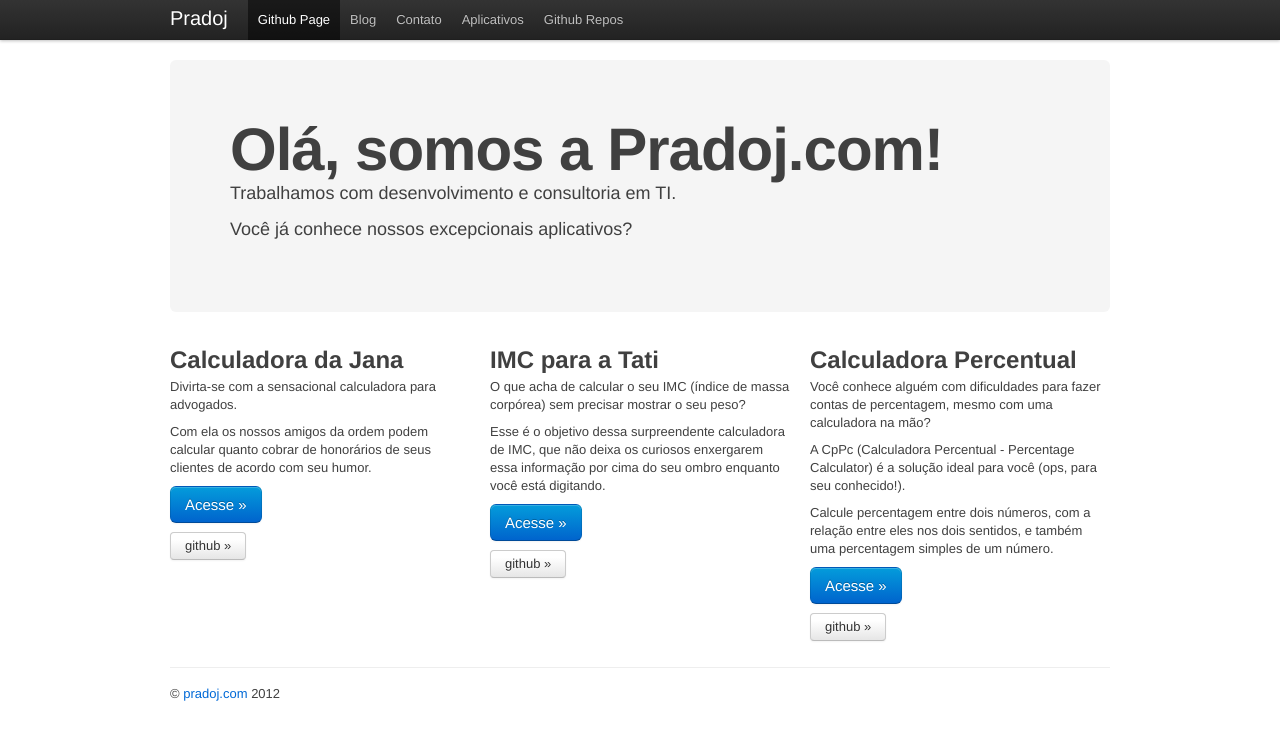
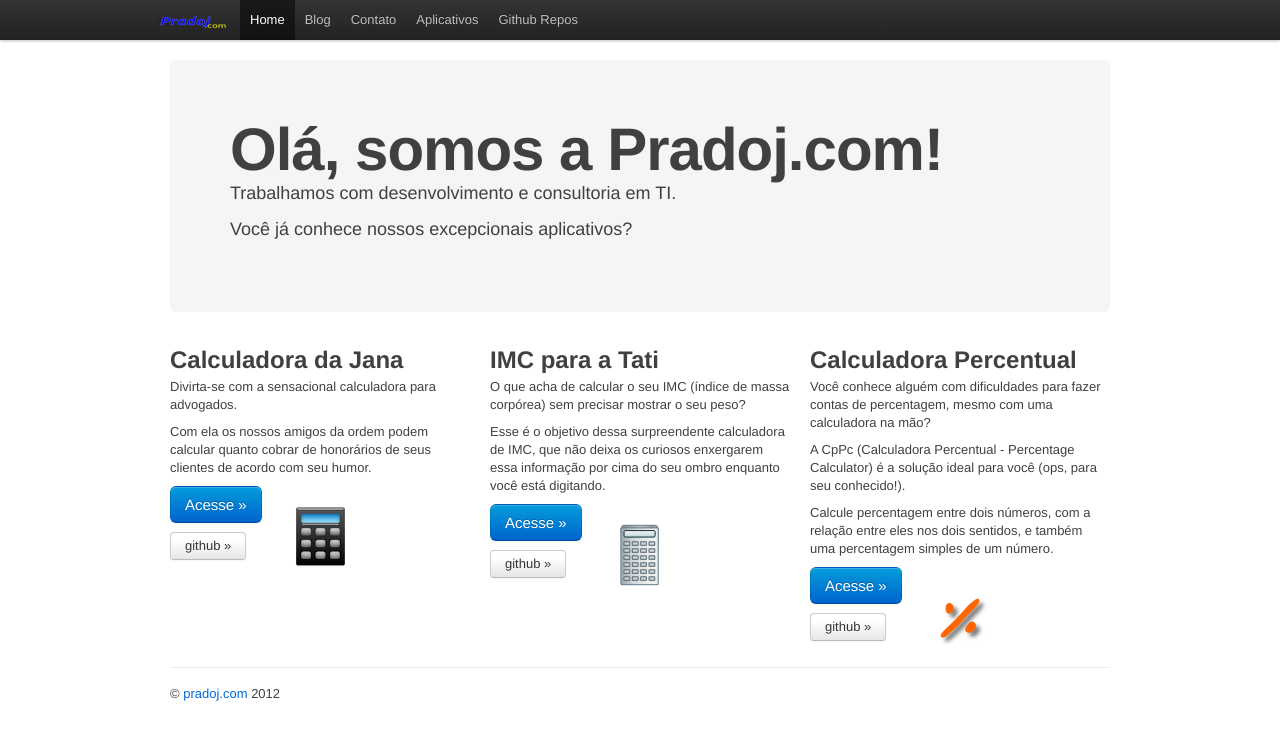
Before and after one commit to pradoj/legacy-pradoj.github.com, a plain HTML site: page index.html in a window 1280 px wide. Drawn offline with Linux system fonts and the light colour scheme.

Commit message:
Include logos and images

```diff
--- a/index.html
+++ b/index.html
@@ -20,10 +20,10 @@
     </style>
 
     <!-- Le fav and touch icons -->
-    <link rel="shortcut icon" href="images/favicon.ico">
+    <!--<link rel="shortcut icon" href="images/favicon.ico">
     <link rel="apple-touch-icon" href="images/apple-touch-icon.png">
     <link rel="apple-touch-icon" sizes="72x72" href="images/apple-touch-icon-72x72.png">
-    <link rel="apple-touch-icon" sizes="114x114" href="images/apple-touch-icon-114x114.png">
+    <link rel="apple-touch-icon" sizes="114x114" href="images/apple-touch-icon-114x114.png">-->
   </head>
 
   <body>
@@ -31,9 +31,9 @@
     <div class="topbar">
       <div class="fill">
         <div class="container">
-          <a class="brand" href="#">Pradoj</a>
+          <a class="brand" href="#" style="background: url(assets/img/logo-80-21-transparente.png) no-repeat center; text-indent: -9999px; width: 50px;" >Pradoj</a>
           <ul class="nav">
-            <li class="active"><a href="#">Github Page</a></li>
+            <li class="active"><a href="#">Home</a></li>
             <li><a href="http://rogeriopradoj.com/" target="blank">Blog</a></li>
             <li><a href="http://pradoj.com/contato/" target="blank">Contato</a></li>
             <li><a href="http://pradoj.com/apps/" target="blank">Aplicativos</a></li>
@@ -55,21 +55,21 @@
 
       <!-- Example row of columns -->
       <div class="row">
-        <div class="span-one-third">
+        <div class="span-one-third" style="background: url(assets/img/jana-64.png) no-repeat center bottom; " >
           <h2>Calculadora da Jana</h2>
           <p>Divirta-se com a sensacional calculadora para advogados.</p>
           <p>Com ela os nossos amigos da ordem podem calcular quanto cobrar de honorários de seus clientes de acordo com seu humor.</p>
           <p><a class="btn primary large" href="http://pradoj.com/apps/jana/">Acesse &raquo;</a></p>
           <p><a class="btn" href="https://github.com/rogeriopradoj/jana-calculator">github &raquo;</a></p>
         </div>
-        <div class="span-one-third">
+        <div class="span-one-third" style="background: url(assets/img/tati-64.png) no-repeat center bottom; " >
           <h2>IMC para a Tati</h2>
           <p>O que acha de calcular o seu IMC (índice de massa corpórea) sem precisar mostrar o seu peso?</p>
           <p>Esse é o objetivo dessa surpreendente calculadora de IMC, que não deixa os curiosos enxergarem essa informação por cima do seu ombro enquanto você está digitando.</p>
           <p><a class="btn primary large" href="http://pradoj.com/apps/tati/">Acesse &raquo;</a></p>
           <p><a class="btn" href="https://github.com/rogeriopradoj/tati-imc">github &raquo;</a></p>
         </div>
-        <div class="span-one-third">
+        <div class="span-one-third" style="background: url(assets/img/cppc-64.png) no-repeat center bottom; " >
           <h2>Calculadora Percentual</h2>
           <p>Você conhece alguém com dificuldades para fazer contas de percentagem, mesmo com uma calculadora na mão?</p>
           <p>A CpPc (Calculadora Percentual - Percentage Calculator) é a solução ideal para você (ops, para seu conhecido!).</p>
```
Also changed, not shown: assets/img/cppc-64.png (added), assets/img/jana-64.png (added), assets/img/logo-80-21-transparente.png (added), assets/img/tati-64.png (added).
